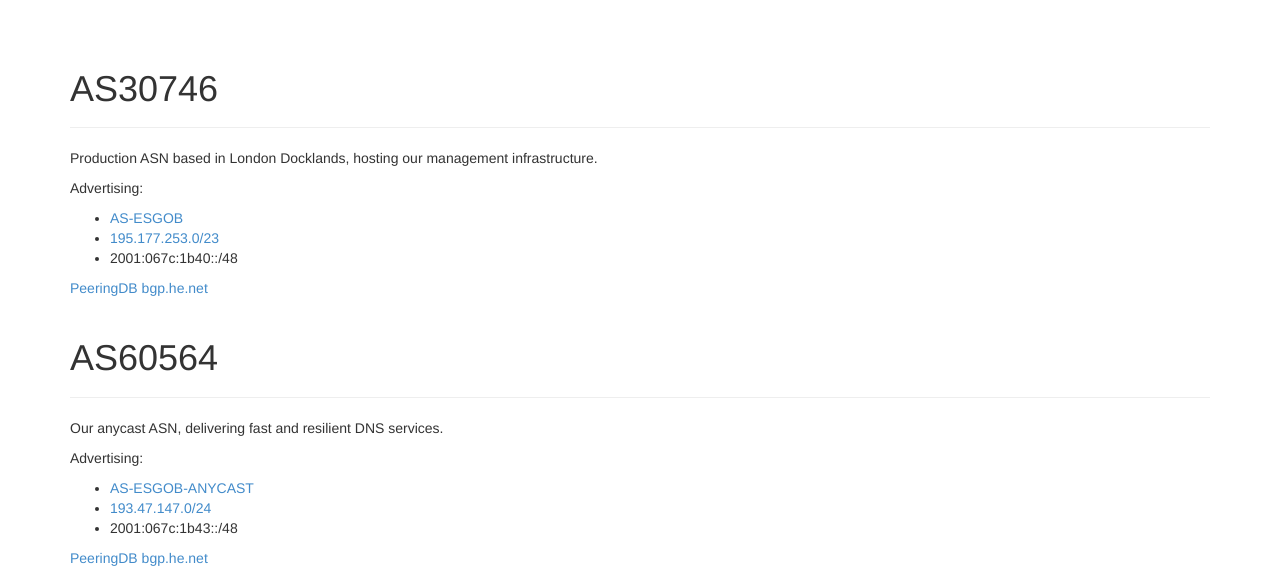
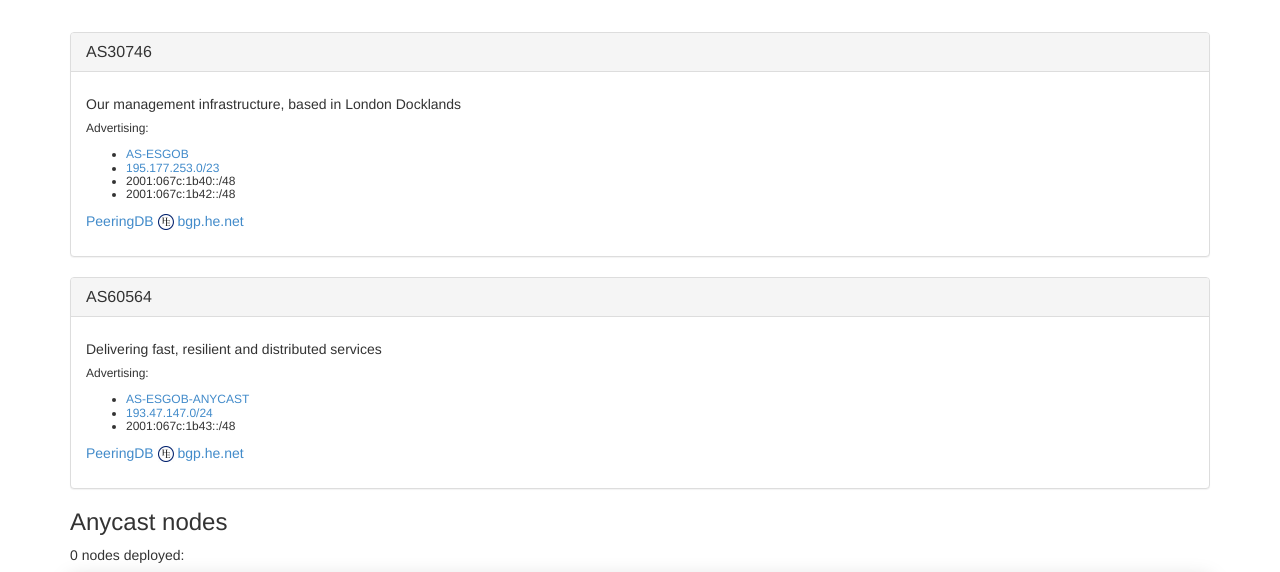
Before and after one commit to flyworker/nocwebsite, a Python web app: template templates/index.html in a window 1280 px wide. Shown: the part 751-1323 px from the top of the page. Run offline with Jinja, Linux system fonts and the light colour scheme; the template is opened without the code that fills it, so the values that code supplies are empty; some libraries are stand-ins or nearby versions.

Commit message:
Reformatted the home page a little, shrunk all the page titles

```diff
--- a/templates/availability.html
+++ b/templates/availability.html
@@ -2,7 +2,7 @@
 {% block title %}Esgob Ltd - Availability - AS30746 AS60564{% endblock %}
 {% block body %}
         <div class="page-header">
-            <h1>Service Availability</h1>
+            <h2>Service Availability</h2>
         </div>
         <p>Coming soon</p>
 {% endblock %}
--- a/templates/debug.html
+++ b/templates/debug.html
@@ -1,7 +1,7 @@
 {% extends "layout.html" %}{% block title %}Esgob Ltd - NOC Network Operations - AS30746 AS60564{% endblock %}{% block body %}
 
 		<div class="page-header">
-            <h1>Connection details</h1>
+            <h2>Connection details</h2>
         </div>
 
 		<p>&nbsp;</p>
--- a/templates/error_404.html
+++ b/templates/error_404.html
@@ -2,7 +2,7 @@
 {% block title %}Esgob Ltd - Looking glass - AS30746 AS60564{% endblock %}
 {% block body %}
         <div class="page-header">
-            <h1>Oops - Page not found</h1>
+            <h2>Oops - Page not found</h2>
         </div>
         <p>Oh dear</p>
 {% endblock %}
--- a/templates/error_api.html
+++ b/templates/error_api.html
@@ -2,7 +2,7 @@
 {% block title %}Esgob Ltd - Looking glass - AS30746 AS60564{% endblock %}
 {% block body %}
         <div class="page-header">
-            <h1>Oops - API error</h1>
+            <h2>Oops - API error</h2>
         </div>
         <p>Oh dear</p>
 {% endblock %}
--- a/templates/index.html
+++ b/templates/index.html
@@ -1,7 +1,7 @@
 {% extends "layout.html" %}{% block title %}Esgob Ltd - NOC Network Operations - AS30746 AS60564{% endblock %}{% block body %}
 
 		<div class="page-header">
-            <h1>Esgob network operations</h1>
+            <h2>Esgob network operations</h2>
         </div>
 		<div>
 			<p><img src="static/images/website.png"/> <a href="http://www.esgob.com/">Main website</a></p>
@@ -9,29 +9,41 @@
 		</div>
 	<p>&nbsp;</p>
 
-        <div class="page-header">
-            <h1>AS30746</h1>
+	<div class="panel panel-default">
+	  <div class="panel-heading">
+	    <h3 class="panel-title">AS30746</h3>
 	  </div>
-		<div>
-				<p>Production ASN based in London Docklands, hosting our management infrastructure.</p>
-				<p>Advertising:<br/><ul>
+        <div class="panel-body">
+            <h5>Our management infrastructure, based in London Docklands</h5>
+            <h6>Advertising:<br/>&nbsp;</br>
+                <ul>
                     <li><a href="https://apps.db.ripe.net/search/lookup.html?source=ripe&key=AS-ESGOB">AS-ESGOB</a></li>
-				<li><a href="https://apps.db.ripe.net/search/lookup.html?source=ripe&key=195.177.252.0-195.177.253	.255">195.177.253.0/23</a></li>
-				<li>2001:067c:1b40::/48</li></ul></p>
-				<p><a href="http://www.peeringdb.com/view.php?asn=30746">PeeringDB</a> <a href="http://bgp.he.net/AS30746">bgp.he.net</a></p>
+                    <li><a href="https://apps.db.ripe.net/search/lookup.html?source=ripe&key=195.177.252.0-195.177.253.255">195.177.253.0/23</a></li>
+                    <li>2001:067c:1b40::/48</li>
+                    <li>2001:067c:1b42::/48</li>
+                </ul>
+            </h6>
+            <p><a href="http://www.peeringdb.com/view.php?asn=30746">PeeringDB</a> <a href="http://bgp.he.net/AS30746"><img border=0 src="static/images/he.png"></a> <a href="http://bgp.he.net/AS30746">bgp.he.net</a></p>
+        </div>
 	</div>
 
-		<div class="page-header">
-            <h1>AS60564</h1>
+    <div class="panel panel-default">
+      <div class="panel-heading">
+        <h3 class="panel-title">AS60564</h3>
       </div>
-	    <div>
-				<p>Our anycast ASN, delivering fast and resilient DNS services.</p>
-				<p>Advertising:<br/><ul>
+        <div class="panel-body">
+            <h5>Delivering fast, resilient and distributed services</h5>
+            <h6>Advertising:<br/>&nbsp;</br>
+                <ul>
                     <li><a href="https://apps.db.ripe.net/search/lookup.html?source=ripe&key=AS-ESGOB-ANYCAST">AS-ESGOB-ANYCAST</a></li>
                     <li><a href="https://apps.db.ripe.net/search/lookup.html?source=ripe&key=193.47.147.0-193.47.147.255">193.47.147.0/24</a></li>
-				<li>2001:067c:1b43::/48</li></ul></p>
-				<p><a href="http://www.peeringdb.com/view.php?asn=60564">PeeringDB</a> <a href="http://bgp.he.net/AS60564">bgp.he.net</a></p>
+                    <li>2001:067c:1b43::/48</li>
+                </ul>
+            </h6>
+            <p><a href="http://www.peeringdb.com/view.php?asn=60564">PeeringDB</a> <a href="http://bgp.he.net/AS60564"><img border=0 src="static/images/he.png"></a> <a href="http://bgp.he.net/AS60564">bgp.he.net</a></p>
         </div>
+    </div>
+
 
         <h3>Anycast nodes</h3>
 <script type="text/javascript">
@@ -41,4 +53,26 @@
 <div id="nodes_map" class="map"></div>
 <p>&nbsp;</p>
 {% include 'nodes_table.html' %}
+	<script>
+(function($) {
+var url = 'http://local.esgob.com/jsonCallback.json';
+
+$.ajax({
+   type: 'GET',
+    url: url,
+    async: false,
+    jsonpCallback: 'jsonCallback',
+    contentType: "application/json",
+    dataType: 'jsonp',
+    success: function(json) {
+	console.dir(json.node.city);
+	$('#node-highlight-' + json.node.ref).html(" <span class=\"label label-danger\">Serving you!</span>");
+    },
+    error: function(e) {
+       console.log(e.message);
+    }
+});
+
+})(jQuery);
+	</script>
 {% endblock %}
--- a/templates/irr.html
+++ b/templates/irr.html
@@ -2,7 +2,7 @@
 {% block title %}Esgob Ltd - IRR - AS30746 AS60564{% endblock %}
 {% block body %}
         <div class="page-header">
-            <h1>Internet Routing Registry</h1>
+            <h2>Internet Routing Registry</h2>
         </div>
 
         <div><p>All of our objects are registered in the RIPE database.</p></div>
--- a/templates/looking_glass.html
+++ b/templates/looking_glass.html
@@ -2,7 +2,7 @@
 {% block title %}Esgob Ltd - Looking glass - AS30746 AS60564{% endblock %}
 {% block body %}
         <div class="page-header">
-            <h1>Looking glass</h1>
+            <h2>Looking glass</h2>
         </div>
 <form class="form-horizontal">
   <div class="control-group">
--- a/templates/looking_glass_soon.html
+++ b/templates/looking_glass_soon.html
@@ -2,7 +2,7 @@
 {% block title %}Esgob Ltd - Looking glass - AS30746 AS60564{% endblock %}
 {% block body %}
         <div class="page-header">
-            <h1>Looking glass</h1>
+            <h2>Looking glass</h2>
         </div>
         <p>Coming soon</p>
 {% endblock %}
--- a/templates/nodes_table.html
+++ b/templates/nodes_table.html
@@ -11,11 +11,11 @@
         </thead>
         <tbody>
             {% for node in nodes %}
-          <tr>
+          <tr id="node-row-{{ node.ref }}">
             <td>{{ loop.index }}</td>
             <td><img src="static/images/flags/{{ node.flag }}.gif"/></td>
             <td>{{ node.locationdisplay }}</td>
-            <td>{% if node.state == "live" %}<span class="label label-success">Live</span>{% endif %}{% if node.state == "inprogress" %}<span class="label label-primary">In Progress</span>{% endif %}</td>
+            <td>{% if node.state == "live" %}<span class="label label-success">Live</span>{% endif %}{% if node.state == "inprogress" %}<span class="label label-primary">In Progress</span>{% endif %}<span id="node-highlight-{{ node.ref }}"></span></td>
             <td>{% if node.v4display %}<span class="label label-info">IPv4</span>{% endif %} {% if node.v6display %}<span class="label label-warning">IPv6</span>{% endif %}</td>
             <td>{{ node.livedisplay }}</td>
           </tr>
--- a/templates/peering.html
+++ b/templates/peering.html
@@ -2,7 +2,7 @@
 {% block title %}Esgob Ltd - Peering - AS30746 AS60564{% endblock %}
 {% block body %}
         <div class="page-header">
-            <h1>Peering</h1>
+            <h2>Peering</h2>
         </div>
 
         <div><p>Thank you for considering peering with Esgob Ltd. We have an <b>open</b> peering policy.</p><p>We are present on the following internet exchanges:</p></div>
```
Also changed, not shown: static/images/he.png (added). Lines whose indentation alone changed are shown as unchanged.
